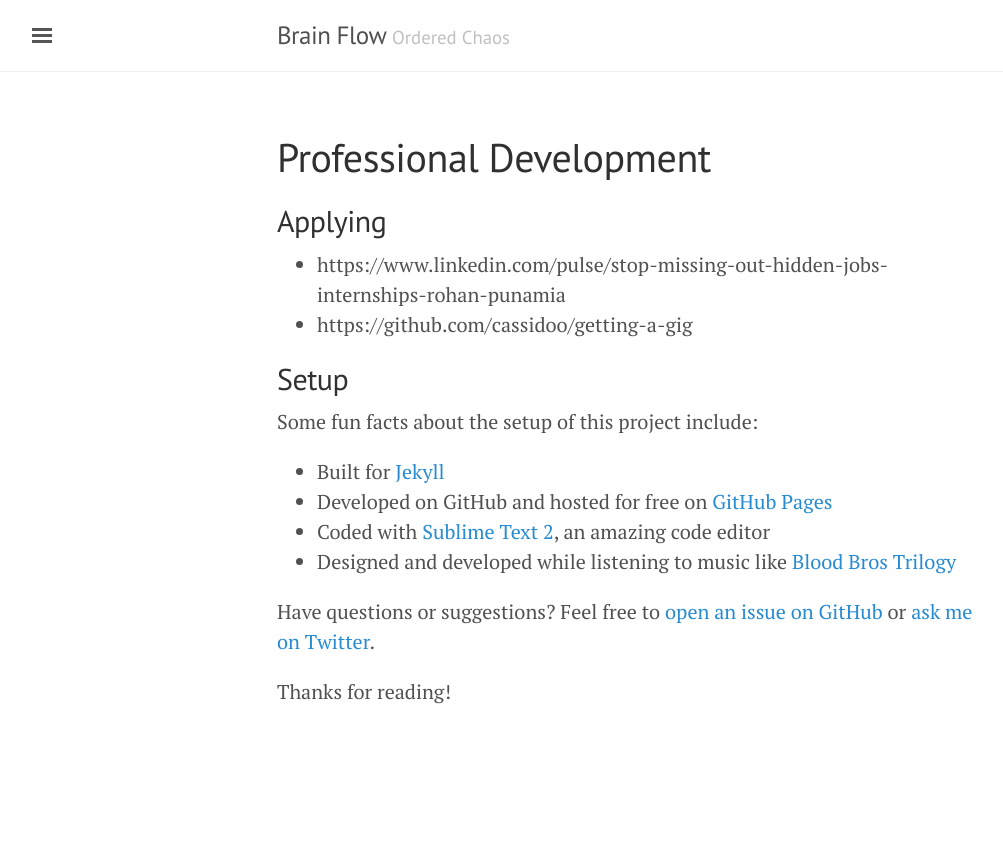
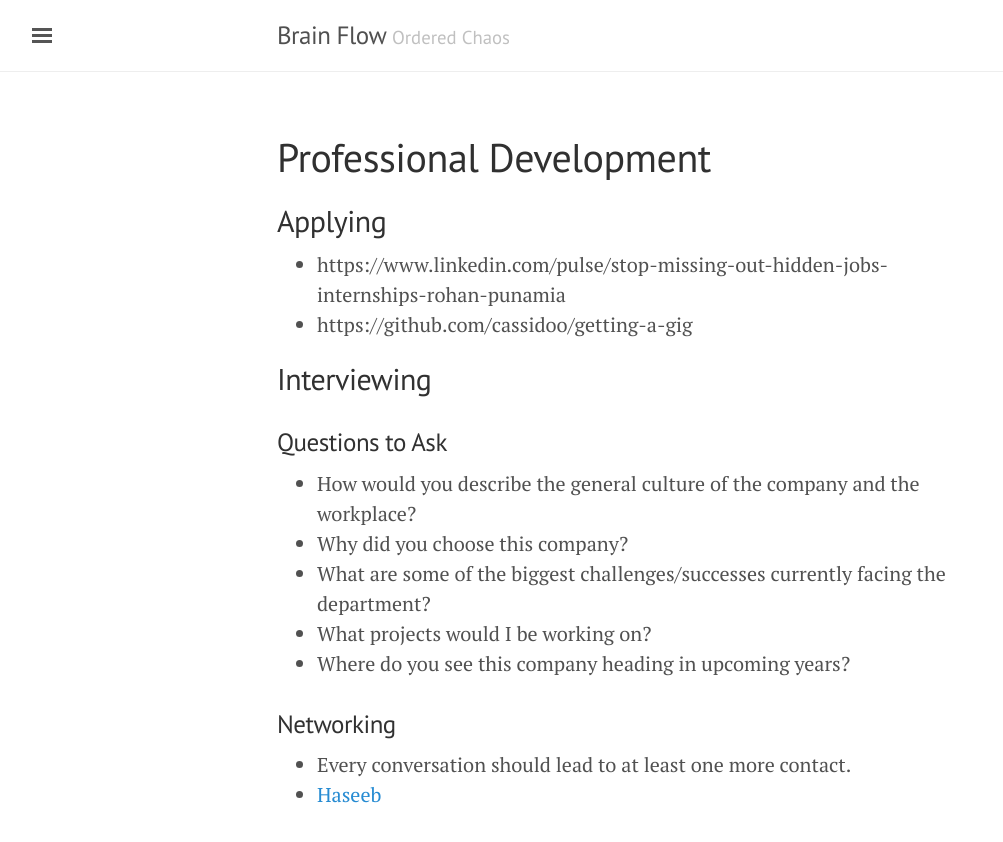
Before and after one commit to bjchia/bjchia.github.io, a Jekyll site: the page built from profdevelopment.md, in a window 1280 px wide. Shown: the top 842 px of the page, without its empty margins (3-1006 px from the left). Built offline with Jekyll 4.4.1, drawn with Linux system fonts in a browser that asks for light colours.

Commit message:
Update profdevelopment.md

```diff
--- a/profdevelopment.md
+++ b/profdevelopment.md
@@ -12,15 +12,15 @@ title: Professional Development
 
 
 
-## Setup
+## Interviewing
 
-Some fun facts about the setup of this project include:
+### Questions to Ask
+* How would you describe the general culture of the company and the workplace?
+* Why did you choose this company?
+* What are some of the biggest challenges/successes currently facing the department?
+* What projects would I be working on?
+* Where do you see this company heading in upcoming years?
 
-* Built for [Jekyll](http://jekyllrb.com)
-* Developed on GitHub and hosted for free on [GitHub Pages](https://pages.github.com)
-* Coded with [Sublime Text 2](http://sublimetext.com), an amazing code editor
-* Designed and developed while listening to music like [Blood Bros Trilogy](https://soundcloud.com/maddecent/sets/blood-bros-series)
-
-Have questions or suggestions? Feel free to [open an issue on GitHub](https://github.com/poole/issues/new) or [ask me on Twitter](https://twitter.com/mdo).
-
-Thanks for reading!
+### Networking
+* Every conversation should lead to at least one more contact.
+* [Haseeb](http://haseebq.com/how-to-break-into-tech-job-hunting-and-interviews/)
```
